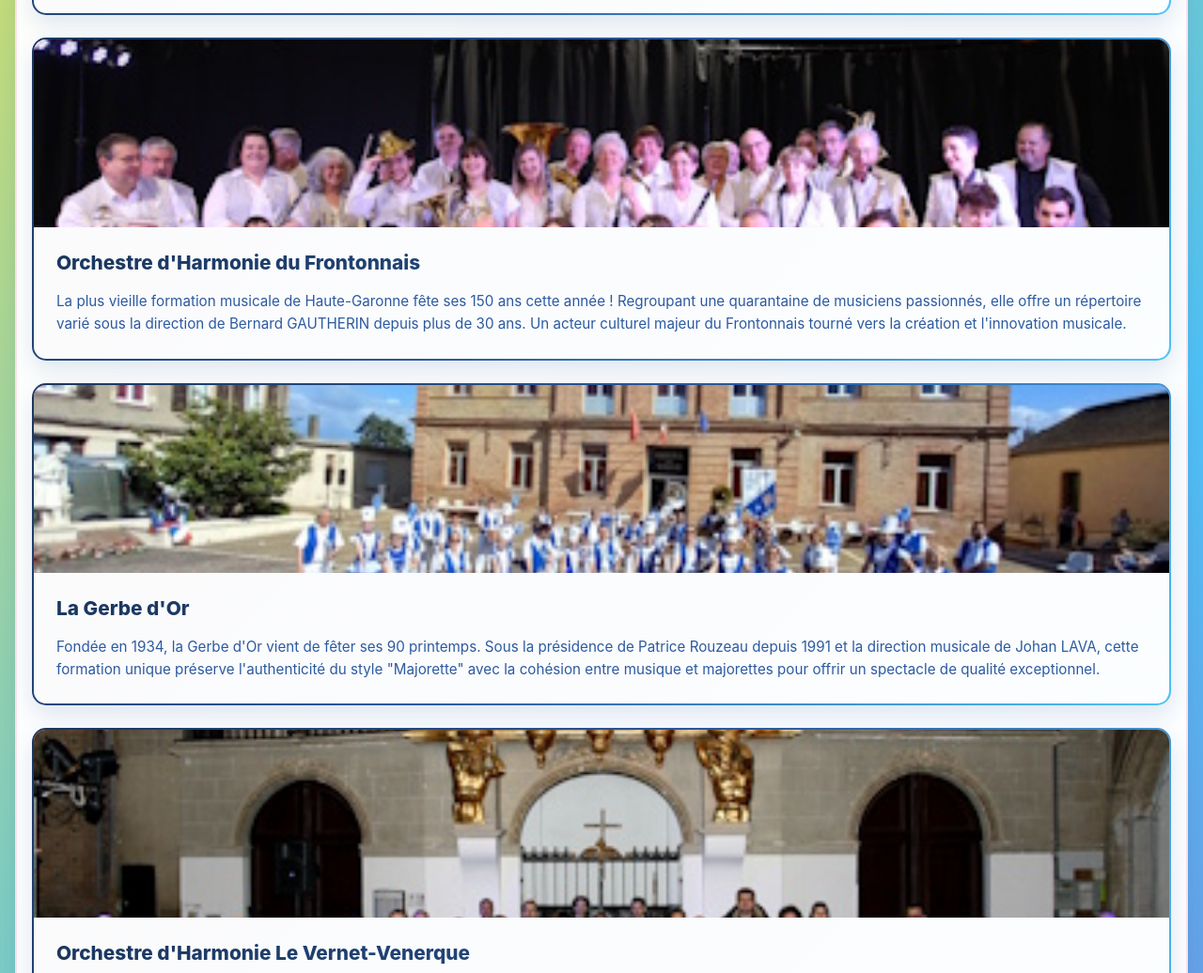
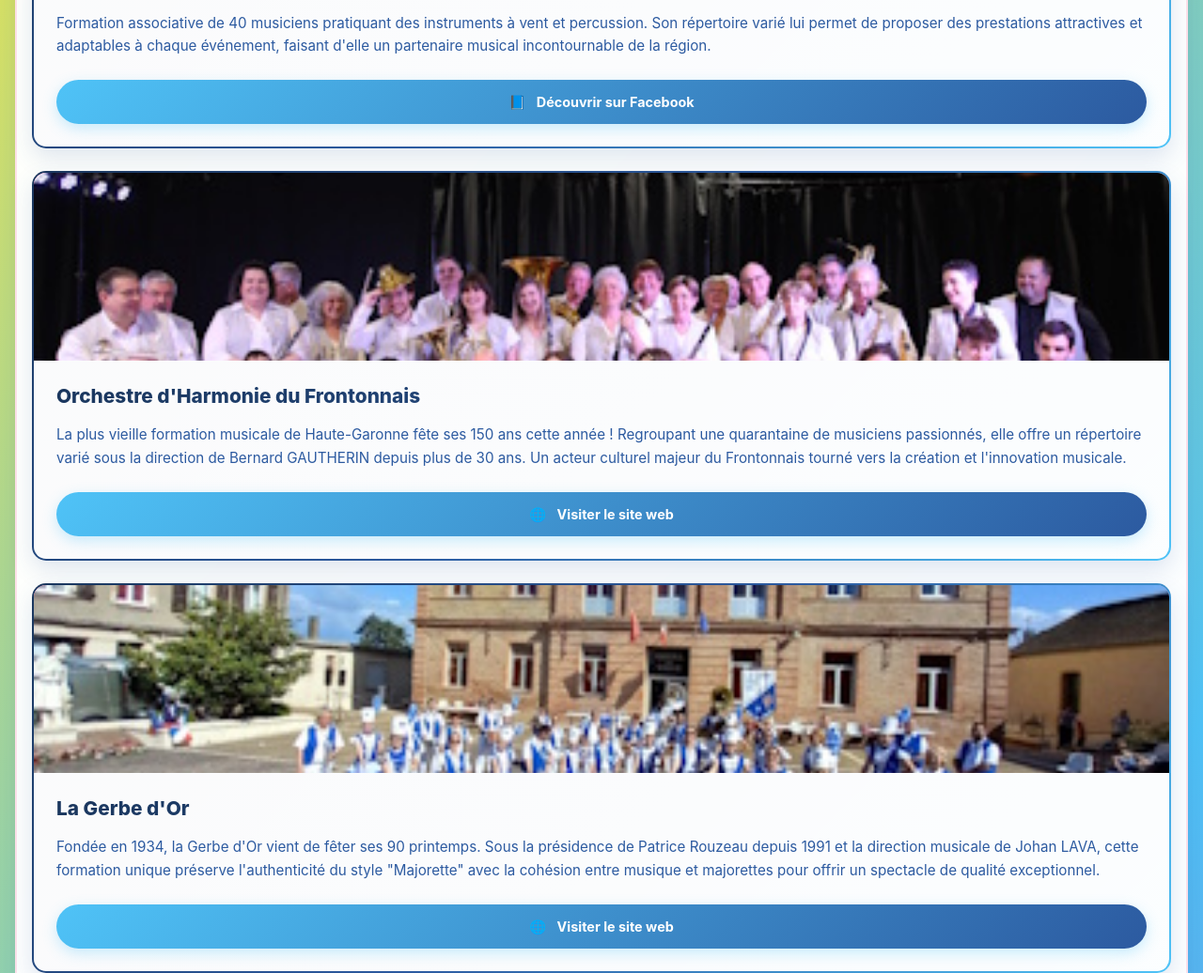
Before and after one commit to rgarcia31/HarmoniesEnFete, a plain HTML site: page index.html in a window 1280 px wide. Shown: the part 5841-6877 px from the top of the page at 94% size. Drawn offline with Linux system fonts and the light colour scheme.

Commit message:
Update index.html

```diff
--- a/index.html
+++ b/index.html
@@ -630,7 +630,38 @@
             -webkit-tap-highlight-color: rgba(79, 195, 247, 0.3);
         }
 
-        /* Bouton retour en haut */
+        /* Bouton lien externe pour les orchestres */
+        .orchestra-link {
+            display: inline-block;
+            margin-top: 1.5rem;
+            padding: 0.8rem 1.5rem;
+            background: linear-gradient(135deg, #4fc3f7, #2c5aa0);
+            color: white;
+            text-decoration: none;
+            border-radius: 25px;
+            font-weight: 700;
+            font-size: 0.9rem;
+            transition: all 0.3s ease;
+            box-shadow: 0 5px 15px rgba(79, 195, 247, 0.3);
+            text-align: center;
+            width: 100%;
+            box-sizing: border-box;
+        }
+
+        .orchestra-link:hover, .orchestra-link:active {
+            transform: translateY(-3px);
+            box-shadow: 0 8px 25px rgba(79, 195, 247, 0.5);
+            background: linear-gradient(135deg, #2c5aa0, #1a365d);
+        }
+
+        .orchestra-link::before {
+            content: "🌐 ";
+            margin-right: 0.5rem;
+        }
+
+        .orchestra-link.facebook::before {
+            content: "📘 ";
+        }
         .back-to-top {
             position: fixed;
             bottom: 2rem;
@@ -1015,6 +1046,9 @@
                         <p class="orchestra-description">
                             Sous la direction d'Elian BRUNATO, Patrick BRUNATO, Guy CANAL et Laurent EYCHENNE, ces musiciens déploient leur talent pour offrir un voyage enchanteur à travers les cultures du monde. Des notes qui se mêlent dans une ambiance tour à tour tzigane, latine, hispanique, jazz, classique ou festive.
                         </p>
+                        <a href="https://www.facebook.com/p/Union-Musicale-Auterivaine-100063593592977/?locale=fr_FR" target="_blank" rel="noopener noreferrer" class="orchestra-link facebook">
+                            Découvrir sur Facebook
+                        </a>
                     </div>
                 </div>
 
@@ -1028,6 +1062,9 @@
                         <p class="orchestra-description">
                             Formation associative de 40 musiciens pratiquant des instruments à vent et percussion. Son répertoire varié lui permet de proposer des prestations attractives et adaptables à chaque événement, faisant d'elle un partenaire musical incontournable de la région.
                         </p>
+                        <a href="https://www.facebook.com/MMB31700/?locale=fr_FR" target="_blank" rel="noopener noreferrer" class="orchestra-link facebook">
+                            Découvrir sur Facebook
+                        </a>
                     </div>
                 </div>
 
@@ -1041,6 +1078,9 @@
                         <p class="orchestra-description">
                             La plus vieille formation musicale de Haute-Garonne fête ses 150 ans cette année ! Regroupant une quarantaine de musiciens passionnés, elle offre un répertoire varié sous la direction de Bernard GAUTHERIN depuis plus de 30 ans. Un acteur culturel majeur du Frontonnais tourné vers la création et l'innovation musicale.
                         </p>
+                        <a href="https://www.ohf31.fr/" target="_blank" rel="noopener noreferrer" class="orchestra-link">
+                            Visiter le site web
+                        </a>
                     </div>
                 </div>
 
@@ -1054,6 +1094,9 @@
                         <p class="orchestra-description">
                             Fondée en 1934, la Gerbe d'Or vient de fêter ses 90 printemps. Sous la présidence de Patrice Rouzeau depuis 1991 et la direction musicale de Johan LAVA, cette formation unique préserve l'authenticité du style "Majorette" avec la cohésion entre musique et majorettes pour offrir un spectacle de qualité exceptionnel.
                         </p>
+                        <a href="https://www.lagerbedor.eu/WP/" target="_blank" rel="noopener noreferrer" class="orchestra-link">
+                            Visiter le site web
+                        </a>
                     </div>
                 </div>
 
@@ -1067,6 +1110,9 @@
                         <p class="orchestra-description">
                             Depuis plus de 35 ans, les villages du Vernet et de Venerque vibraient au rythme de leur propre Orchestre d'Harmonie. Née le 2 septembre 2016, l'association réunit aujourd'hui une cinquantaine de musiciens amateurs et passionnés qui se retrouvent sous la baguette de Cyril Devaux dans une ambiance très chaleureuse.
                         </p>
+                        <a href="https://www.facebook.com/orchestre.harmonie.venerque.le.vernet/?locale=fr_FR" target="_blank" rel="noopener noreferrer" class="orchestra-link facebook">
+                            Découvrir sur Facebook
+                        </a>
                     </div>
                 </div>
 
@@ -1080,6 +1126,9 @@
                         <p class="orchestra-description">
                             [Texte de présentation à compléter - Formation musicale de la région de Lavelanet, reconnue pour son dynamisme et sa passion pour la musique d'harmonie. Cette formation apporte sa contribution unique au festival avec un répertoire varié alliant tradition et modernité.]
                         </p>
+                        <a href="https://www.facebook.com/p/Batterie-Fanfare-Le-Coq-Lavelanetien-100032757918495/" target="_blank" rel="noopener noreferrer" class="orchestra-link facebook">
+                            Découvrir sur Facebook
+                        </a>
                     </div>
                 </div>
 
@@ -1093,6 +1142,9 @@
                         <p class="orchestra-description">
                             Fondée en 1965 par François VERDIER, l'Entente Saint Lysienne perpétue la tradition musicale de Saint-Lys. Forte de 30 musiciens sous la direction de José PALOMERA depuis 1984, elle est capable d'assurer des concerts aux répertoires multiples et des cérémonies de haut niveau dans toute la France et en Espagne.
                         </p>
+                        <a href="https://www.ententesaintlysienne.fr/" target="_blank" rel="noopener noreferrer" class="orchestra-link">
+                            Visiter le site web
+                        </a>
                     </div>
                 </div>
 
```
